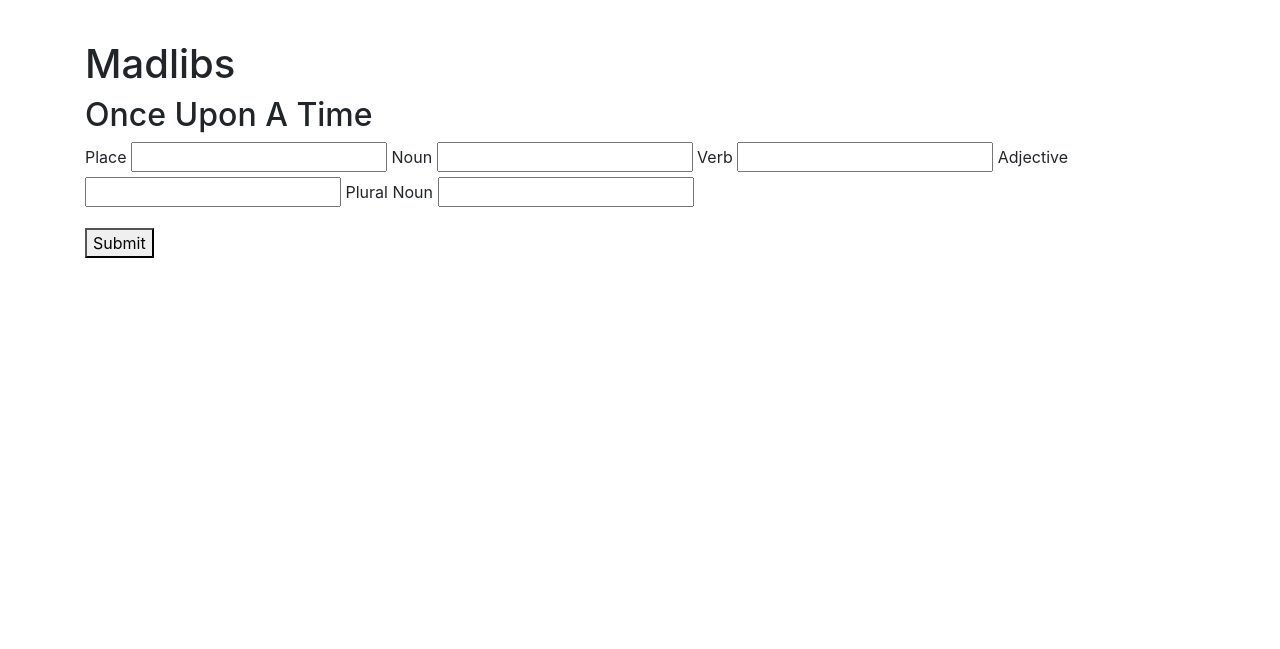
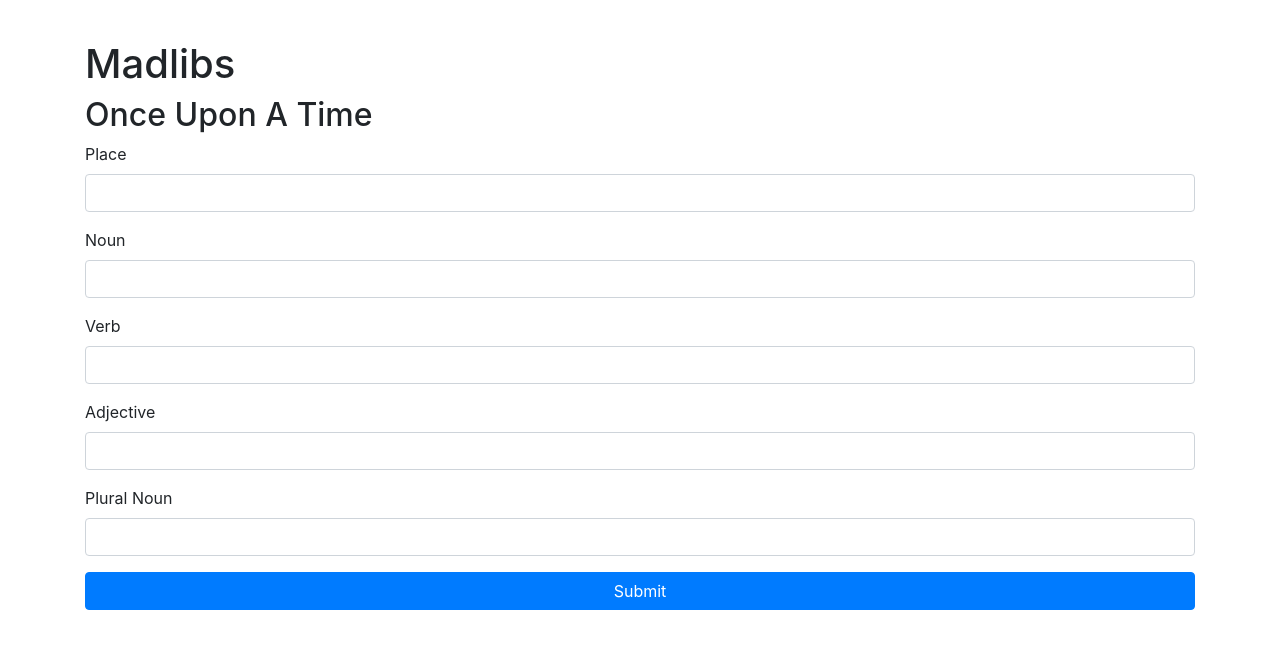
Before and after one commit to thetonyalvarez/sec-19-02-jinja, a Flask app: page /form-1 in a window 1280 px wide. Shown: the part 56-705 px from the top of the page. Run offline with Flask 2, Linux system fonts and the light colour scheme; some libraries are stand-ins or nearby versions.

Commit message:
updated form-group css on labels and inputs

```diff
--- a/templates/_form_fields.html
+++ b/templates/_form_fields.html
@@ -1,10 +1,8 @@
 {% block form_fields %}
-<div class="form-group">
-	{{ render_field(form.place) }}
-	{{ render_field(form.noun) }}
-	{{ render_field(form.verb) }}
-	{{ render_field(form.adjective) }}
-	{{ render_field(form.plural_noun) }}
-</div>
-<button>Submit</button>
+	{{ render_field(form.place, class='form-control') }}
+	{{ render_field(form.noun, class='form-control') }}
+	{{ render_field(form.verb, class='form-control') }}
+	{{ render_field(form.adjective, class='form-control') }}
+	{{ render_field(form.plural_noun, class='form-control') }}
+	<button class="btn btn-primary w-100">Submit</button>
 {% endblock %}
--- a/templates/_formhelpers.html
+++ b/templates/_formhelpers.html
@@ -1,6 +1,7 @@
 {% macro render_field(field) %}
+<div class="form-group">
 	{{ field.label }}
-{{ field(**kwargs) }}
+	{{ field(**kwargs) | safe }}
 		{% if field.errors %}
 		<ul class="errors">
 			{% for error in field.errors %}
@@ -8,4 +9,5 @@
 			{% endfor %}
 		</ul>
 		{% endif %}
+</div>
 {% endmacro %}
```
Lines whose indentation alone changed are shown as unchanged.
